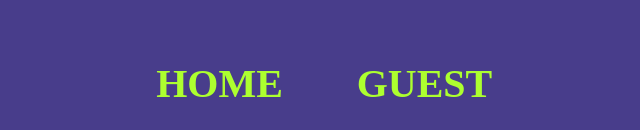
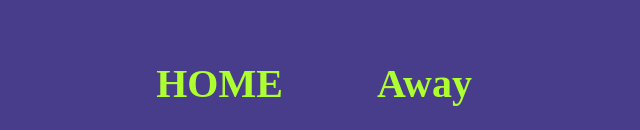
Before and after one commit to TechJudge/scoreboard, a plain HTML site: page index.html in a window 1280 px wide. Shown: the top 130 px of the page, without its empty margins (318-958 px from the left). Drawn offline with Linux system fonts and the light colour scheme; a web font is replaced by a local one.

Commit message:
Changed guest to away

```diff
--- a/index.html
+++ b/index.html
@@ -15,7 +15,8 @@
             </div>
 
             <div class="guest">
-                <h3>GUEST</h3>
+                <!-- Change guest to away -->
+                <h3>Away</h3>
                 <h2 id="guest">0</h2>
                 <button id="guest-btn1" onclick="increaseGuestOne()">+1</button>
                 <button id="guest-btn2" onclick="increaseGuestTwo()">+2</button>
```
